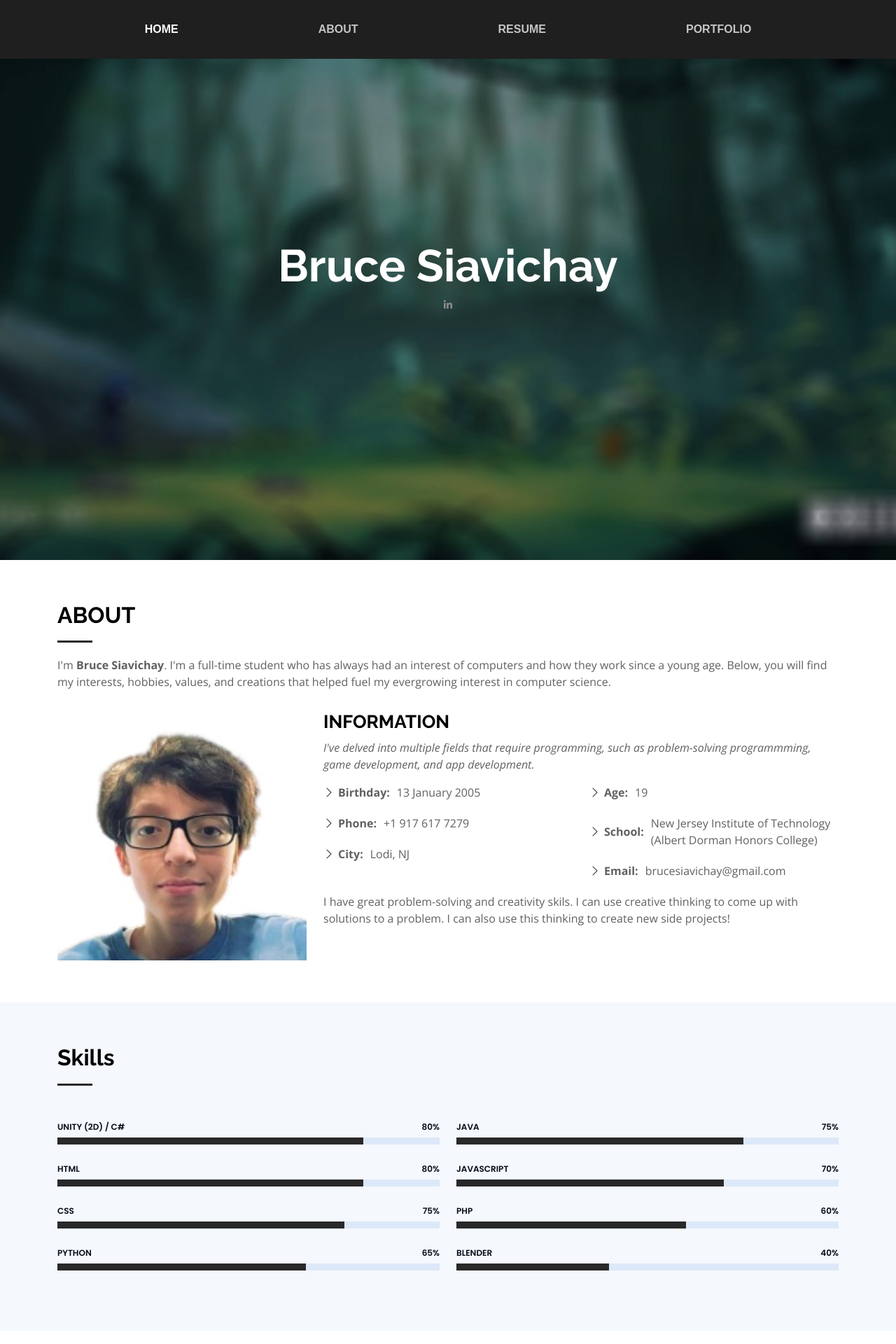
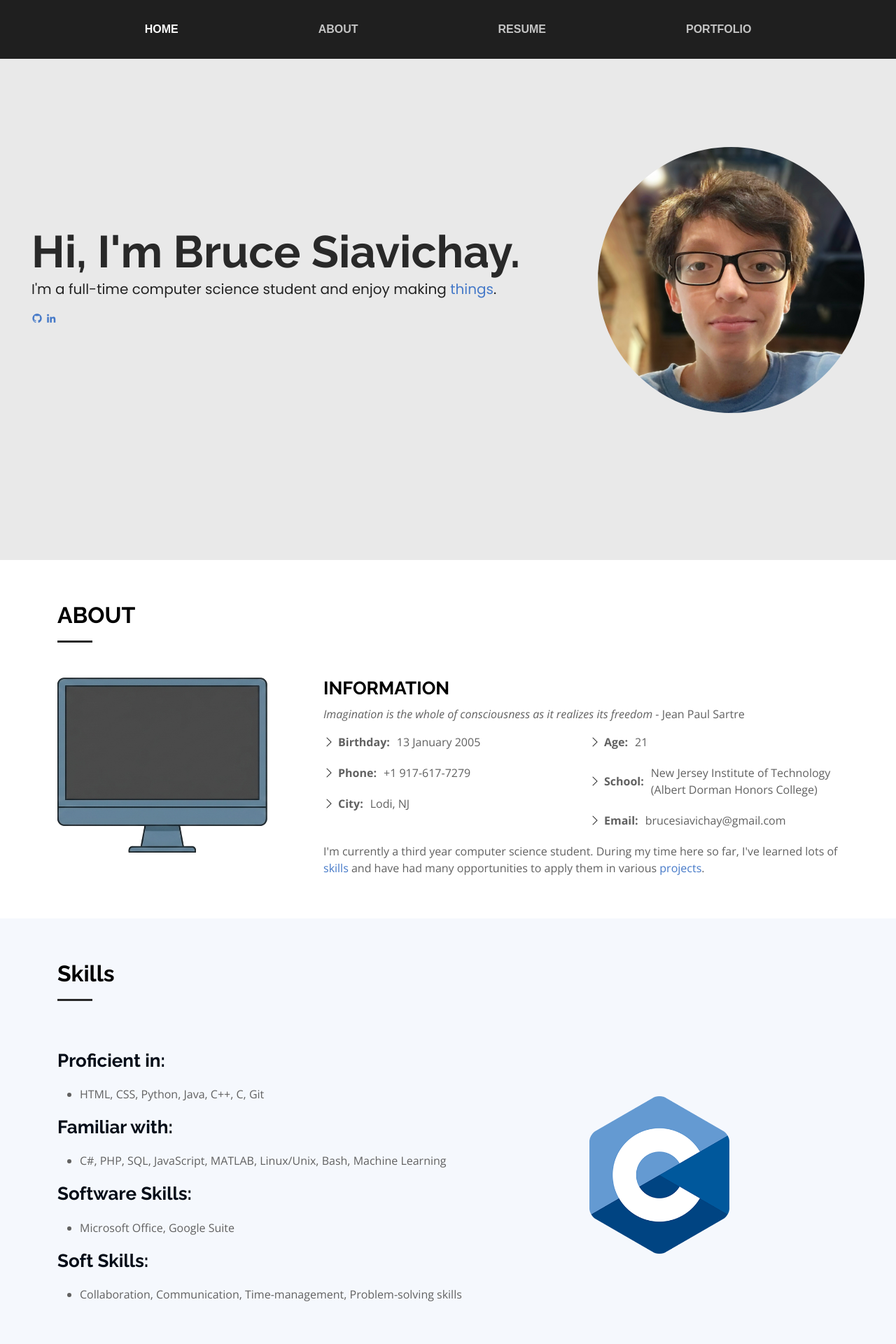
Before and after one commit to BruceSiavichay/BruceSiavichay.github.io, a PHP site: page /pages/index.html in a window 1280 px wide. Shown: the top 1920 px of the page at 70% size. Run offline with PHP 8.4, Linux system fonts and the light colour scheme.

Commit message:
day 1 updating website

```diff
--- a/pages/index.html
+++ b/pages/index.html
@@ -61,16 +61,18 @@
   <!-- ======= Hero Section ======= -->
   <section id="hero" class="d-flex flex-column justify-content-center align-items-center">
     <div class="hero-container" data-aos="fade-in">
-      <h1>Bruce Siavichay</h1>
-        <div class="profile">
-        <div class="social-links mt-3 text-center">
-          <!--<a href="#" class="twitter"><i class="bx bxl-twitter"></i></a>
-          <a href="#" class="facebook"><i class="bx bxl-facebook"></i></a>
-          <a href="#" class="instagram"><i class="bx bxl-instagram"></i></a>
-          <a href="#" class="google-plus"><i class="bx bxl-skype"></i></a>-->
-          <a href="https://www.linkedin.com/in/bruce-siavichay-7567b424a/" class="linkedin"><i class="bx bxl-linkedin"></i></a>
+      <div class = "row align-items-center">
+        <div class="col-lg-8" data-aos="fade-left">
+          <h1>Hi, I'm Bruce Siavichay.</h1>
+          <p>I'm a full-time computer science student and enjoy making <a href="#portfolio">things</a>.</p>
+          <div class="social-links mt-3">
+            <a href="https://github.com/BruceSiavichay" class="google-plus"><i class="bx bxl-github"></i></a>
+            <a href="https://www.linkedin.com/in/bruce-siavichay-7567b424a/" class="linkedin"><i class="bx bxl-linkedin"></i></a>
         </div>
-      </div>
+        </div>
+        <div class="col-lg-4" data-aos="fade-right">
+          <img src="/static/assets/img/profile-img.png" class="img-fluid" style="border-radius: 50%;" alt="">
+        </div>
     </div>
   </section><!-- End Hero -->
 
@@ -82,36 +84,33 @@
 
         <div class="section-title">
           <h2>ABOUT</h2>
-          <p>I'm <strong>Bruce Siavichay</strong>. I'm a full-time student who has always had an interest of computers and how they work since a young age. Below, you will find my interests, hobbies, values, and creations that helped fuel my evergrowing interest in computer science. </p>
         </div>
 
         <div class="row">
           <div class="col-lg-4" data-aos="fade-right">
-            <img src="/static/assets/img/profile-img.jpg" class="img-fluid" alt="">
+            <img src="/static/assets/img/about.png" class="img-fluid" width="300" height="300" alt="">
           </div>
           <div class="col-lg-8 pt-4 pt-lg-0 content" data-aos="fade-left">
             <h3>INFORMATION</h3>
-            <p class="fst-italic">
-              I've delved into multiple fields that require programming, such as problem-solving programmming, game development, and app development.
-            </p>
+            <p> <em>Imagination is the whole of consciousness as it realizes its freedom </em> - Jean Paul Sartre</p>
             <div class="row">
               <div class="col-lg-6">
                 <ul>
                   <li><i class="bi bi-chevron-right"></i> <strong>Birthday:</strong> <span>13 January 2005</span></li>
-                  <li><i class="bi bi-chevron-right"></i> <strong>Phone:</strong> <span>+1 917 617 7279</span></li>
+                  <li><i class="bi bi-chevron-right"></i> <strong>Phone:</strong> <span>+1 917-617-7279</span></li>
                   <li><i class="bi bi-chevron-right"></i> <strong>City:</strong> <span>Lodi, NJ</span></li>
                 </ul>
               </div>
               <div class="col-lg-6">
                 <ul>
-                  <li><i class="bi bi-chevron-right"></i> <strong>Age:</strong> <span>19</span></li>
+                  <li><i class="bi bi-chevron-right"></i> <strong>Age:</strong> <span>21</span></li>
                   <li><i class="bi bi-chevron-right"></i> <strong>School:</strong> <span>New Jersey Institute of Technology (Albert Dorman Honors College)</span></li>
                   <li><i class="bi bi-chevron-right"></i> <strong>Email:</strong> <span>brucesiavichay@gmail.com</span></li>
                 </ul>
               </div>
             </div>
             <p>
-            I have great problem-solving and creativity skils. I can use creative thinking to come up with solutions to a problem. I can also use this thinking to create new side projects!
+              I'm currently a third year computer science student. During my time here so far, I've learned lots of <a href="#skills">skills</a> and have had many opportunities to apply them in various <a href="#portfolio">projects</a>.
             </p>
           </div>
         </div>
@@ -128,69 +127,34 @@
         </div>
 
         <div class="row skills-content">
-
-          <div class="col-lg-6" data-aos="fade-up">
-
-            <div class="progress">
-              <span class="skill"> Unity (2D) / C# <i class="val">80%</i></span>
-              <div class="progress-bar-wrap">
-                <div class="progress-bar" role="progressbar" aria-valuenow="80" aria-valuemin="0" aria-valuemax="80"></div>
-              </div>
-            </div>
-
-            <div class="progress">
-              <span class="skill">HTML <i class="val">80%</i></span>
-              <div class="progress-bar-wrap">
-                <div class="progress-bar" role="progressbar" aria-valuenow="80" aria-valuemin="0" aria-valuemax="70"></div>
-              </div>
-            </div>
-
-            <div class="progress">
-              <span class="skill">CSS <i class="val">75%</i></span>
-              <div class="progress-bar-wrap">
-                <div class="progress-bar" role="progressbar" aria-valuenow="75" aria-valuemin="0" aria-valuemax="100"></div>
-              </div>
-            </div>
-
-              <div class="progress">
-                <span class="skill">Python <i class="val">65%</i></span>
-                <div class="progress-bar-wrap">
-                  <div class="progress-bar" role="progressbar" aria-valuenow="65" aria-valuemin="0" aria-valuemax="100"></div>
-                </div>
-              </div>
-
-          </div>
-
-          <div class="col-lg-6" data-aos="fade-up" data-aos-delay="100">
-
-              <div class="progress">
-                <span class="skill">Java <i class="val">75%</i></span>
-                <div class="progress-bar-wrap">
-                  <div class="progress-bar" role="progressbar" aria-valuenow="75" aria-valuemin="0" aria-valuemax="100"></div>
-                </div>
-              </div>
-
-            <div class="progress">
-              <span class="skill">Javascript <i class="val">70%</i></span>
-              <div class="progress-bar-wrap">
-                <div class="progress-bar" role="progressbar" aria-valuenow="70" aria-valuemin="0" aria-valuemax="70"></div>
-              </div>
-            </div>
-
-            <div class="progress">
-              <span class="skill">PHP <i class="val">60%</i></span>
-              <div class="progress-bar-wrap">
-                <div class="progress-bar" role="progressbar" aria-valuenow="60" aria-valuemin="0" aria-valuemax="60"></div>
-              </div>
-            </div>
-
+          <div class="col-lg-8" data-aos="fade-up">
+            <h3 class="skill-title">Proficient in:</h3>
+            <ul>
+              <li>HTML, CSS, Python, Java, C++, C, Git</li>
+            </ul>
+            <h3 class="skill-title">Familiar with:</h3>
+            <ul>
+              <li>C#, PHP, SQL, JavaScript, MATLAB, Linux/Unix, Bash, Machine Learning</li>
+            </ul>
+            <h3 class="skill-title">Software Skills:</h3>
+            <ul>
+              <li>Microsoft Office, Google Suite</li>
+            </ul>
+            <h3 class="skill-title">Soft Skills:</h3>
+            <ul>
+              <li>Collaboration, Communication, Time-management, Problem-solving skills</li>
+            </ul>
+            <!--
             <div class="progress">
               <span class="skill">Blender <i class="val">40%</i></span>
               <div class="progress-bar-wrap">
                 <div class="progress-bar" role="progressbar" aria-valuenow="40" aria-valuemin="0" aria-valuemax="80"></div>
               </div>
             </div>
-
+            -->
+          </div>
+          <div class="col-lg-4 align-self-center" data-aos="fade-right">
+            <img src="/static/assets/img/C_Logo.png" class="img-fluid" width="200" height="200" alt="">
           </div>
 
         </div>
@@ -212,7 +176,7 @@
             <h3 class="resume-title">SUMMARY</h3>
             <div class="resume-item pb-0">
               <h4>Bruce Siavichay</h4>
-              <p><em>Experienced in the Computer Science field. I learned various languages such as Lua, HTML, C#, JavaScript, Java, CSS and Python. I am also experienced with programming 2D Unity games. I use tools like Blender to create some of the art for these games. </em></p>
+              <p><em>I'm currently pursuing a B.S in Computer Science at New Jersey Institute of Technology, where I've gained hands-on experience in programming, operating systems, machine learning, and more. During my previous internship at Najmee, I collaborated with others to configure devices for companies nationwide. I also volunteer with Kids Who Code, where we teach elementary students the basics of programming. See projects <a href="#portfolio">here</a>.</em></p>
               <ul>
                 <li>Lodi, New Jersey, 07644</li>
                 <li>+1 917 617 7279</li>
@@ -226,87 +190,26 @@
                 <h5>Albert Dorman Honors College</h5>
                 <p><em>323 Dr Martin Luther King Jr Blvd, Newark, NJ 07102</em></p>
                 <p>Computer Science Major</p>
-                <p>GPA: ???</p>
-                <p>Relevant Coursework: CS113, MATH333, PHYS121</p>
+                <p>GPA: 3.83</p>
+                <p>Relevant Coursework: Programming Language Concepts, Principles of Operating Systems, Intro to Machine Learning, Internet Applications, Intensive Programming in Linux</p>
               </div>
-            <div class="resume-item">
-              <h4>Bergen County Technical High School (Teterboro)</h4>
-              <h5>Computer Science Major (2019-2023)</h5>
-              <p><em>504 US-46, Teterboro, NJ 07608</em></p>
-              <p>GPA: 3.820</p>
-              <p>Relevant Coursework: AP Calculus AB, AP Physics 2, AP English Language and Composition, AP Calculus BC, AP Computer Science Principles</p>
-            </div>
-              <h3 class="resume-title">WORK EXPERIENCE</h3>
+          </div>
+          <div class="col-lg-6" data-aos="fade-up" data-aos-delay="100">
+            <h3 class="resume-title">WORK EXPERIENCE</h3>
               <div class="resume-item">
                 <h4>Najmee (IT Intern)</h4>
                 <h5>September 2022 - June 2023</h5>
-                  <p>Solved various customer tickets regarding software and hardware issues.</p>
+                  <p>Provided Level 1 IT support by solving customer tickets for software/hardware issues.</p>
+                  <p>Prepared and configured electronic devices to be used by other companies.</p>
                   <p>Decommissioned old computers in the office in accordance with company regulations.</p>
-                  <p>Prepared and configured laptops, desktops, and other devices  to be used by other companies.</p>
               </div>
             <h3 class="resume-title">VOLUNTEER EXPERIENCE</h3>
               <div class="resume-item">
                 <h4>Kids Who Code</h4>
-                <h5>2023 - Present</h5>
-                  <p>Hawthorne Ave Elementary School</p>
-                  <p>After-School Program</p>
-                  <p>Taught Scratch lessons to the youth in Newark</p>
+                <h5>Jan 2023 - Present</h5>
+                  <p>Taught elementary school students basic programming concepts using Scratch.</p>
+                  <p>Provided individualized support to ensure every student understood the material and was on track.</p>
               </div>
-            <div class="resume-item">
-              <h4>Lodi Memorial Library</h4>
-              <h5>2019 - 2020 | 2022 - 2023</h5>
-                <p>Organized books on shelves according to genre, author, etc.</p>
-                <p>Organized events that were held for children</p>
-                <p>(2019-2020) Brainstormed events to be held for teens with other volunteers</p>
-            </div>
-            <div class="resume-item">
-              <h4>St. Joseph's Hospital</h4>
-              <h5>April 2022 - June 2022</h5>
-              <p>Transport Department</p>
-                <p>Transported and discharged patients by wheelchair throughout the hospital in a timely manner.
-</p>
-                <p>Communicated with other volunteers to ensure the transport schedule ran smoothly.
-                </p>
-            </div>
-          </div>
-          <div class="col-lg-6" data-aos="fade-up" data-aos-delay="100">
-            <h3 class="resume-title">ACTIVITIES</h3>
-            <div class="resume-item">
-              <h4>Game Development</h4>
-              <h5>2021-2022</h5>
-              <p><em>Roblox Studio (2021)</em></p>
-              <ul>
-                <li>Learned Lua</li>
-                <li>Developed a timed Multiplayer obstacle course</li>
-              </ul>
-              <p><em> Unity 2D (2022)</em></p>
-              <ul>
-                <li>Learned C# and basics of object-orientatated programming</li>
-                <li>Heavily focused on a 2D sword-fighter game with perks and skins against multiple unique monsters</li>
-                <li>Learned 3D modeling software (i.e, Blender) to create scenes</li>
-                <li>Photos in Portfolio</li>
-              </ul>
-            </div>
-            <div class="resume-item">
-              <h4>Blender</h4>
-              <h5>2022</h5>
-              <ul>
-                <li>Used to create 3d-model previews in my Unity Project</li>
-                <li>Examples in Portfolio</li>
-              </ul>
-            </div>
-            <h3 class="resume-title">EXTRAS</h3>
-            <div class="resume-item">
-              <h4>Code Club</h4>
-              <h5>October 2019 - March 2020 / October 2021 - March 2022
-</h5>
-
-              <ul>
-                <li>Learned some elements in JavaScript and got some hands-on experience with coding</li>
-                <li>Learned Scratch and learned Unity to develop a simple game through coding</li>
-              </ul>
-            </div>
-          </div>
         </div>
 
       </div>
--- a/static/assets/css/style.css
+++ b/static/assets/css/style.css
@@ -14,12 +14,12 @@ body {
 }
 
 a {
-  color: #8c8c8c;
+  color: #4579c8;
   text-decoration: none;
 }
 
 a:hover {
-  color: #dedede;
+  color: #3b60a1;
   text-decoration: none;
 }
 
@@ -351,13 +351,12 @@ h6 {
 #hero {
   width: 100%;
   height: 100vh;
-  background: url("../img/hero-bg.jpg") top center;
-  background-size: cover;
+  background-color: rgb(223, 223, 223);
 }
 
 #hero:before {
   content: "";
-  background: rgba(5, 13, 24, 0.3);
+  background: rgba(255, 255, 255, 0.3);
   position: absolute;
   bottom: 0;
   top: 0;
@@ -370,6 +369,7 @@ h6 {
   position: relative;
   z-index: 2;
   min-width: 300px;
+  padding: 0 45px;
 }
 
 #hero h1 {
@@ -377,13 +377,12 @@ h6 {
   font-size: 64px;
   font-weight: 700;
   line-height: 56px;
-  color: #fff;
+  color: #292929;
 }
 
 #hero p {
-  color: #fff;
-  margin-bottom: 50px;
-  font-size: 26px;
+  color: #232323;
+  font-size: 20px;
   font-family: "Poppins", sans-serif;
 }
 
@@ -542,6 +541,14 @@ section {
 /*--------------------------------------------------------------
 # Akills
 --------------------------------------------------------------*/
+.skills .skill-title {
+  font-size: 26px;
+  font-weight: 700;
+  margin-top: 20px;
+  margin-bottom: 20px;
+  color: #050d18;
+}
+
 .skills .progress {
   height: 60px;
   display: block;
```
Also changed, not shown: static/assets/img/C_Logo.png (added), static/assets/img/about.png (added), static/assets/img/profile-img.jpg (deleted), static/assets/img/profile-img.png (added).
